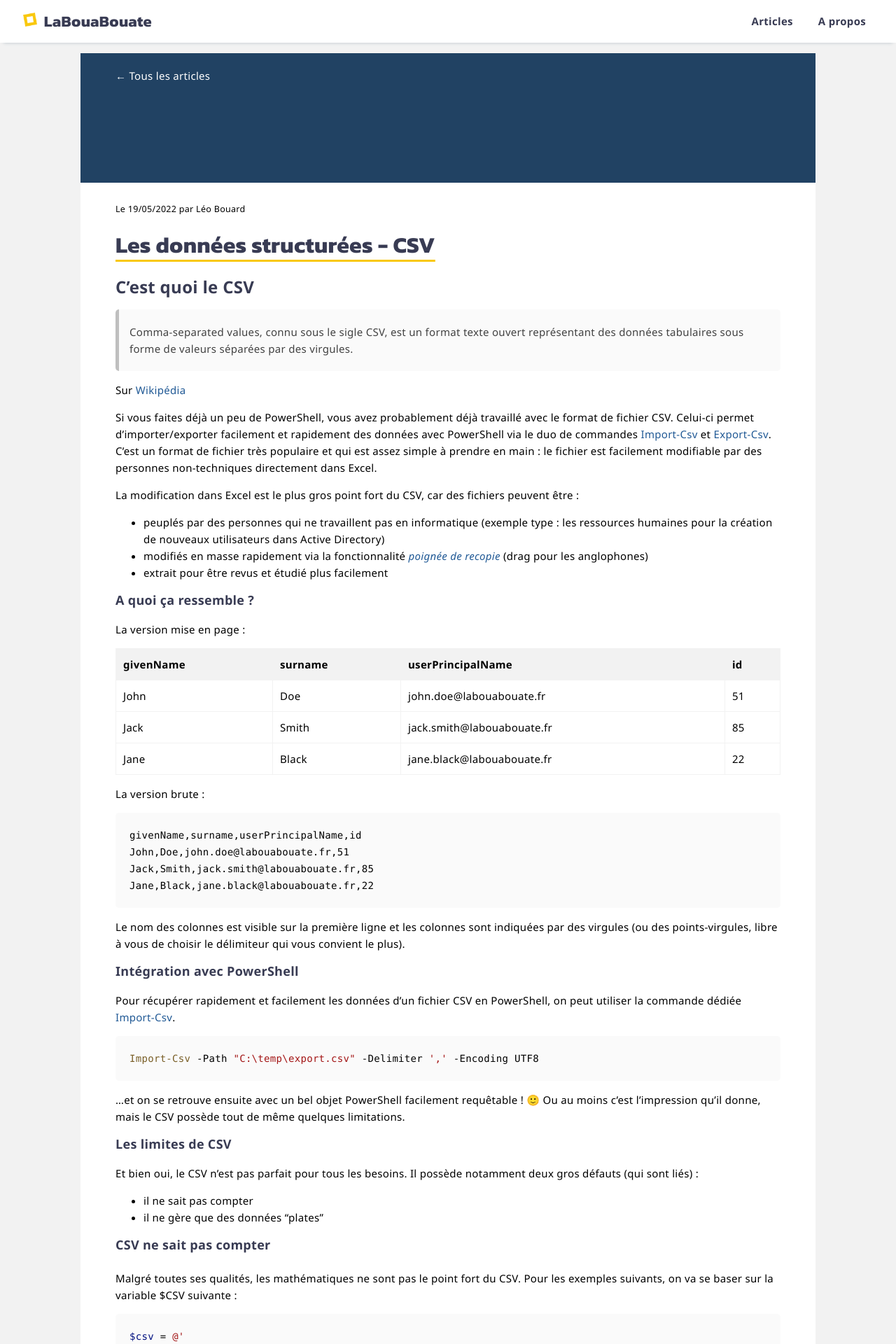
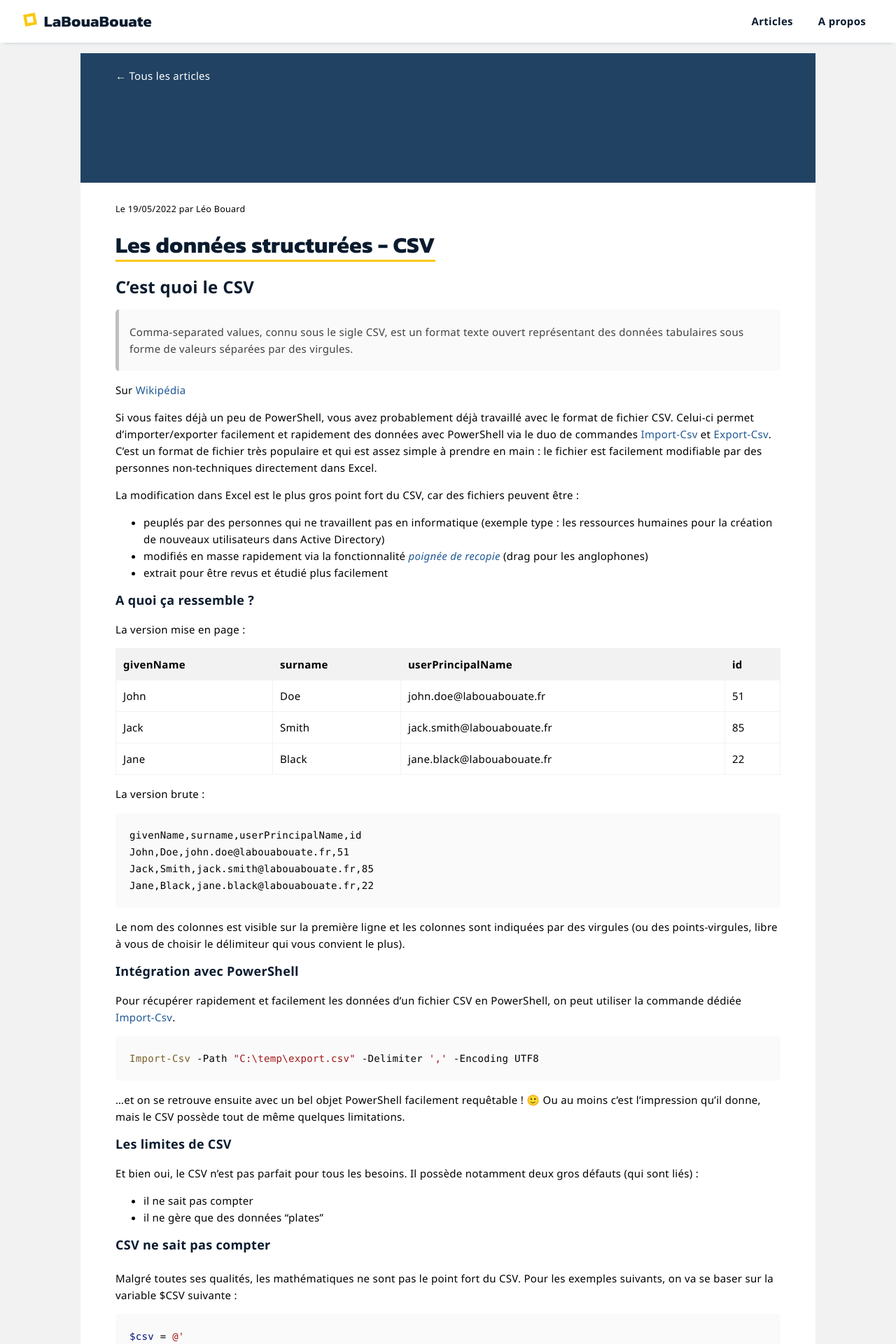
Before and after one commit to leobouard/leobouard.github.io, a Jekyll site: the page built from _posts/2022-05-19-donnees-structurees-1.md, in a window 1280 px wide. Shown: the top 1920 px of the page at 70% size. Built offline with Jekyll 4.4.1, drawn with Linux system fonts in a browser that asks for light colours.

Commit message:
Update style.scss

```diff
--- a/assets/css/style.scss
+++ b/assets/css/style.scss
@@ -47,7 +47,7 @@
 }
 
 nav > a {
-    color: #383b53;
+    color: #0a1b2f;
     text-align: center;
     font-weight: bold;
     padding: 18px;
@@ -95,7 +95,7 @@
         margin-bottom: 15px;
 
         a {
-            background-color: #2C78C9;
+            background-color: #3590F3;
             color: #fff;
             font-weight: 600;
             padding-top: 10px;
@@ -117,7 +117,7 @@
         margin-bottom: 15px;
 
         a {
-            background-color: #214263;
+            background-color: #153a62;
             color: #fff;
             font-weight: 600;
             padding-top: 10px;
@@ -129,7 +129,7 @@
 
         a:hover {
             color: #fff;
-            background-color: #205995;
+            background-color: #0a1b2f;
         }
     }
 
@@ -145,11 +145,11 @@
     a:hover {
         text-decoration: underline;
         text-underline-offset: 1px;
-        color: #2C78C9;
+        color: #3590F3;
     }
 
     h1, h2, h3, h4, h5, .articleTitle {
-        color: #383b53;
+        color: #0a1b2f;
     }
 
     h1 {
@@ -285,7 +285,7 @@
     display: flex;
     flex-wrap: wrap;
     justify-content: center;
-    background-color: #383b53;
+    background-color: #0a1b2f;
     color: #fff;
 
     div {
```
